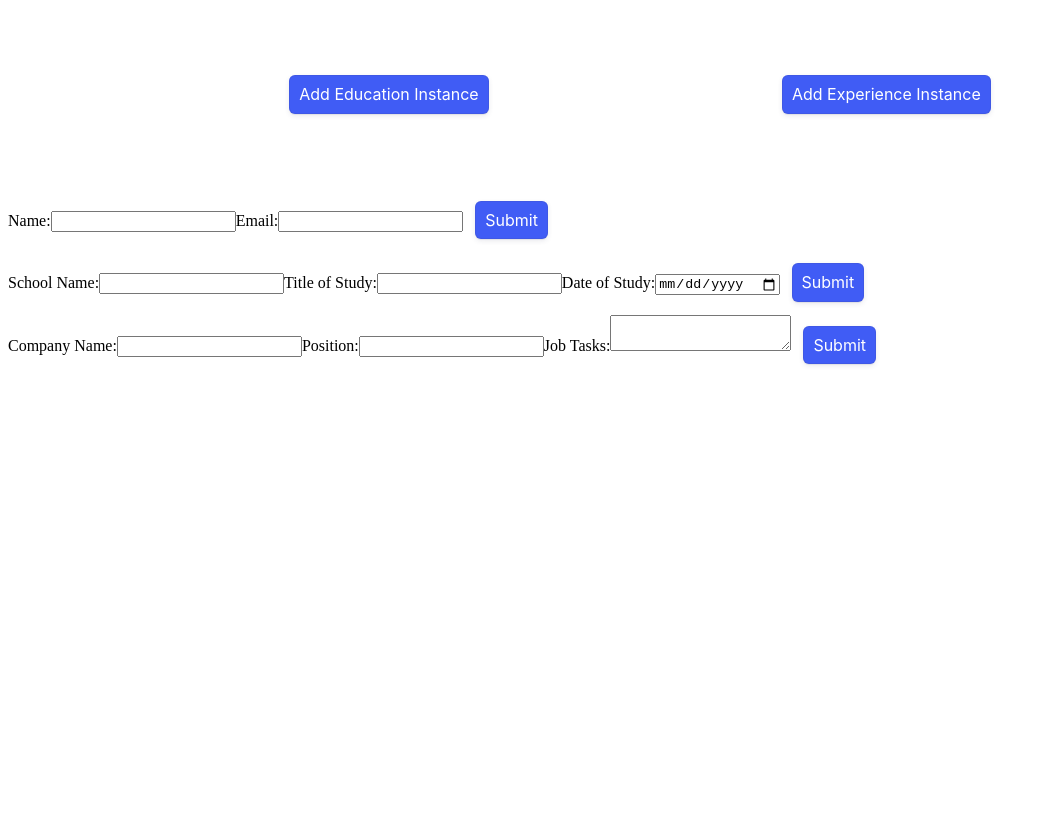
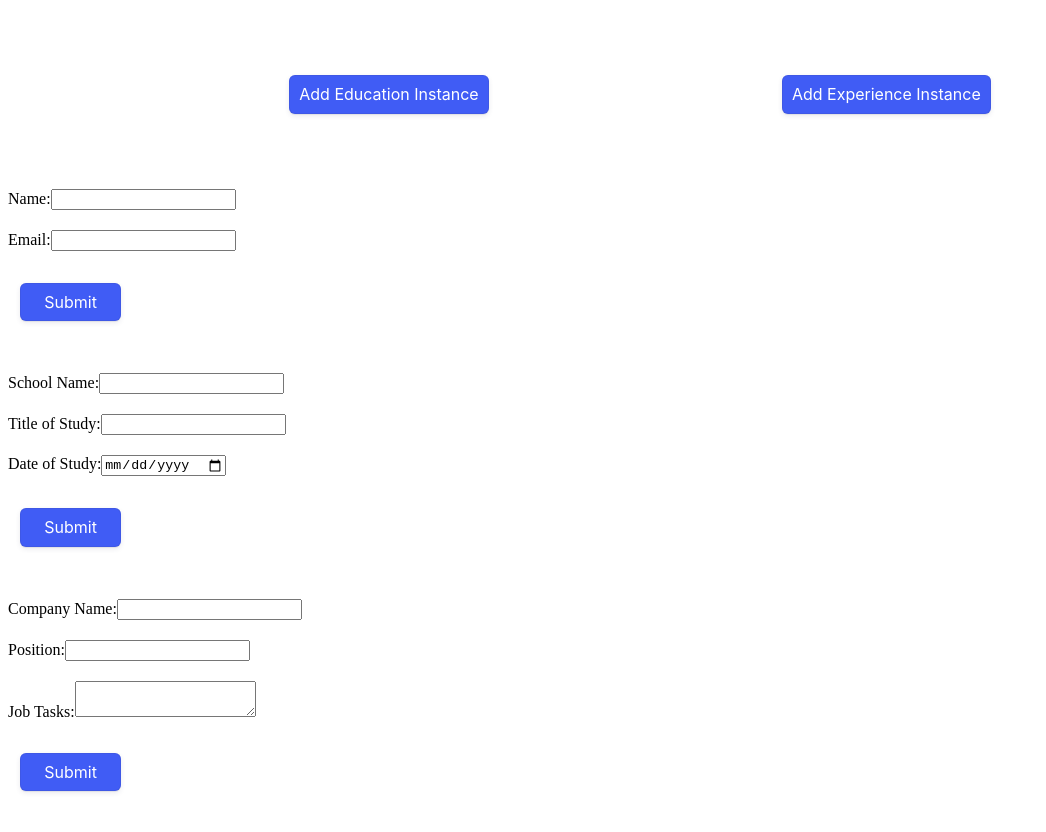
Before and after one commit to crusoebirkhead/cv-project, a React (Create React App) app: page / in a window 1280 px wide. Shown: the top 832 px of the page, without its empty margins (0-1046 px from the left). Before the commit the page ends 800 px from the top, so only its background shows below. Built offline with nearby package versions, Linux system fonts and the light colour scheme.

Commit message:
Introduced more advances styling

```diff
--- a/src/App.js
+++ b/src/App.js
@@ -30,7 +30,7 @@ class App extends React.Component {
 
   render() {
     return (
-    <div>
+    <div className ="appContainer">
 
       <div className="btnContainer">
         <button onClick={this.handleAddEducationInstance}>Add Education Instance</button>
--- a/src/components/Education.js
+++ b/src/components/Education.js
@@ -41,7 +41,7 @@ export class Education extends React.Component {
                 Date of Study:
                 <input type="date" name="dateStudy" onChange = {this.handleInputChange}/>
              </label>
-             <button type="submit">Submit</button>
+             <button className = "sub" type="submit">Submit</button>
           </form>
           {this.state.submitted && (
           <EducationView
--- a/src/components/Experience.js
+++ b/src/components/Experience.js
@@ -41,7 +41,7 @@ export class Experience extends React.Component {
               Job Tasks:
               <textarea name="tasks" onChange={this.handleInputChange}></textarea>
             </label>
-            <button type="submit">Submit</button>
+            <button className = "sub" type="submit">Submit</button>
           </form>
           {this.state.submitted && (
             <ExperienceView
--- a/src/components/Info.js
+++ b/src/components/Info.js
@@ -37,7 +37,7 @@ export class Info extends React.Component {
             Email:
             <input type="email" name="email" onChange = {this.handleInputChange}/>
           </label>
-          <button type="submit">Submit</button>
+          <button className = "sub" type="submit">Submit</button>
         </form>
         {this.state.submitted && (
         <InfoView
--- a/src/styles.css
+++ b/src/styles.css
@@ -34,10 +34,52 @@ button {
 
 }
 
-.button-9:disabled {
-  cursor: default;
+.sub {
+  width: 20%;
+}
+.info {
+  display: grid;
+  grid-template-columns: 1fr;
+  row-gap: 20px;
+}
+.infoContainer{
+  display: grid;
+  grid-template-columns: repeat(2, 1fr);
+  margin: 40px 0 40px 0;
+  width: 80%;
 }
 
-.button-9:focus {
-  box-shadow: rgba(50, 50, 93, .1) 0 0 0 1px inset, rgba(50, 50, 93, .2) 0 6px 15px 0, rgba(0, 0, 0, .1) 0 2px 2px 0, rgba(50, 151, 211, .3) 0 0 0 4px;
+.education{
+  display: grid;
+  grid-template-columns: 1fr;
+  row-gap: 20px;
 }
+
+
+.educationContainer{
+  display: grid;
+  grid-template-columns: repeat(2, 1fr);
+  margin: 40px 0 40px 0;
+  width: 80%;
+}
+
+.educationView {
+  border: 1px solid black;
+}
+
+.experience {
+  display: grid;
+  grid-template-columns: 1fr;
+  row-gap: 20px;
+}
+
+.experienceContainer{
+  display: grid;
+  grid-template-columns: repeat(2, 1fr);
+  margin: 40px 0 40px 0;
+  width: 80%;
+}
+
+.appContainer {
+
+}
```
